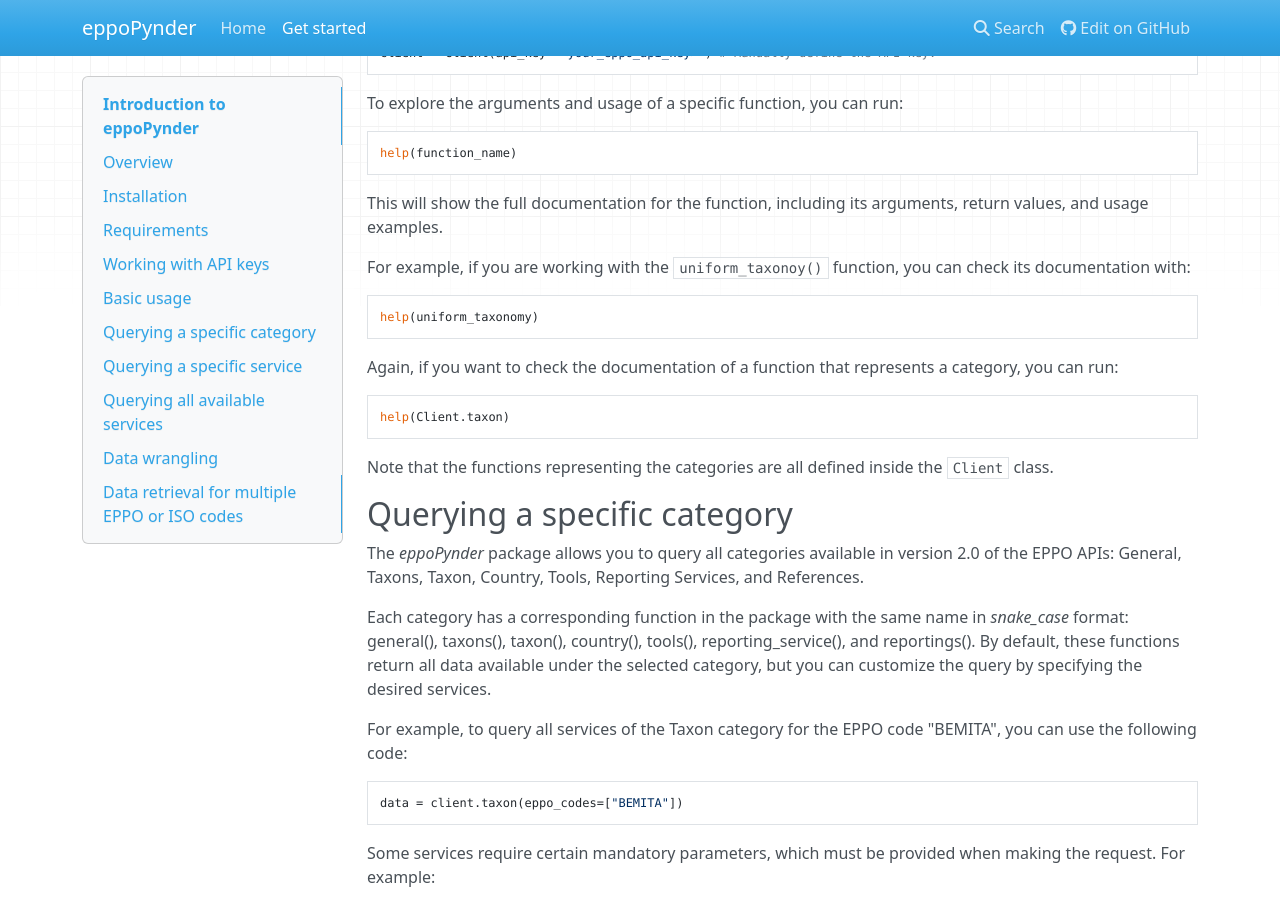
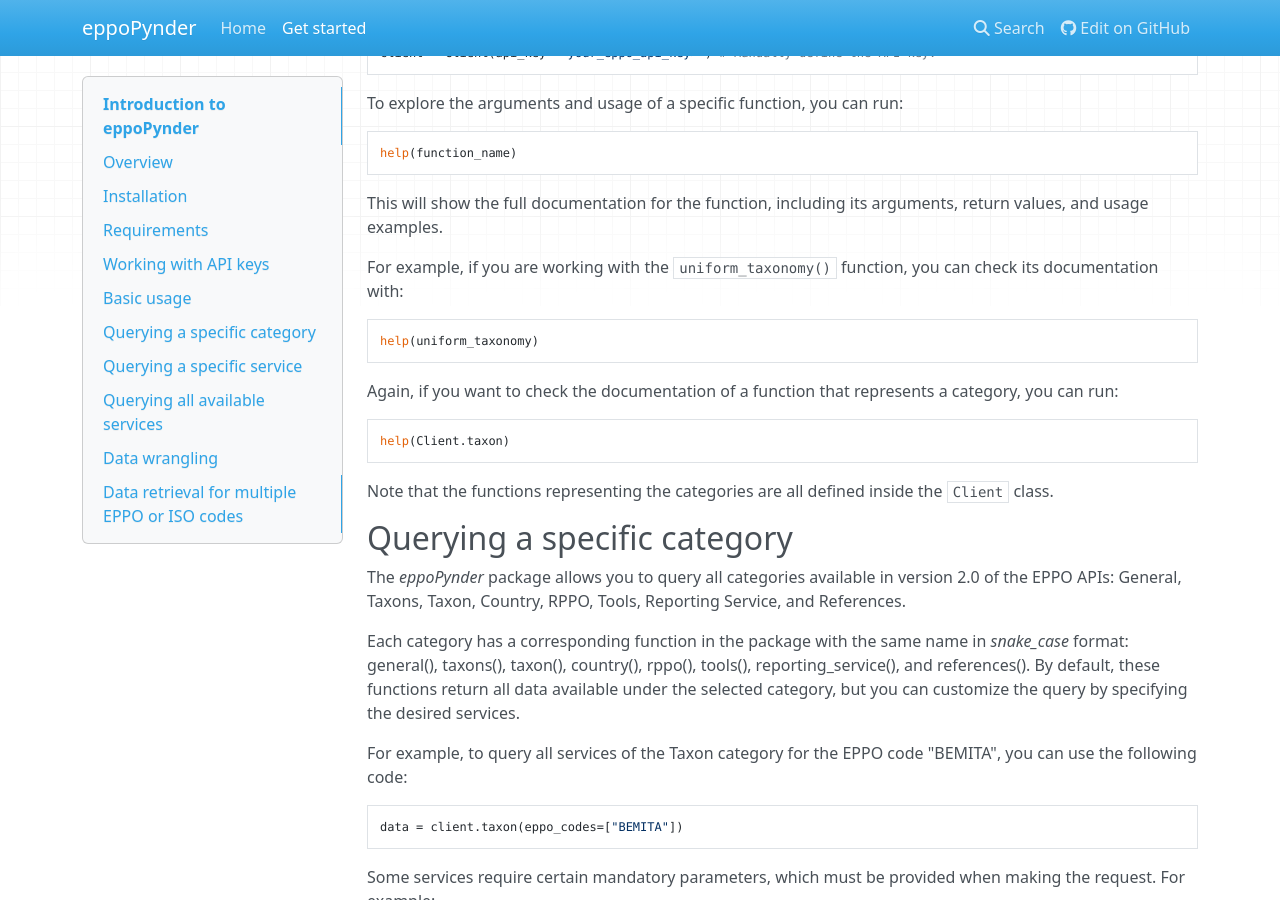
Before and after one commit to openefsa/eppoPynder, an MkDocs documentation site: the page built from docs/guide.md, in a window 1280 px wide and 900 px high, scrolled down 1924 px. Built offline with MkDocs 1.6.1, drawn with Linux system fonts in a browser that asks for light colours; nearby versions of some CDN libraries.

````diff
--- a/docs/guide.md
+++ b/docs/guide.md
@@ -111,7 +111,7 @@ help(function_name)
 This will show the full documentation for the function, including its
 arguments, return values, and usage examples.
 
-For example, if you are working with the `uniform_taxonoy()` function,
+For example, if you are working with the `uniform_taxonomy()` function,
 you can check its documentation with:
 
 ```python
@@ -131,14 +131,14 @@ Note that the functions representing the categories are all defined inside the
 ## Querying a specific category
 
 The *eppoPynder* package allows you to query all categories available in
-version 2.0 of the EPPO APIs: General, Taxons, Taxon, Country, Tools, Reporting
-Services, and References.
+version 2.0 of the EPPO APIs: General, Taxons, Taxon, Country, RPPO, Tools,
+Reporting Service, and References.
 
 Each category has a corresponding function in the package with the same name
-in *snake_case* format: general(), taxons(), taxon(), country(), tools(),
-reporting_service(), and reportings(). By default, these functions return all
-data available under the selected category, but you can customize the query by
-specifying the desired services.
+in *snake_case* format: general(), taxons(), taxon(), country(), rppo(),
+tools(), reporting_service(), and references(). By default, these functions
+return all  data available under the selected category, but you can customize
+the query by specifying the desired services.
 
 For example, to query all services of the Taxon category for the EPPO code
 "BEMITA", you can use the following code:
--- a/pyproject.toml
+++ b/pyproject.toml
@@ -34,7 +34,7 @@ dev = [
 ]
 
 [project.urls]
-"Homepage" = "https://github.com/openefsa/eppoPynder"
+"Homepage" = "https://openefsa.github.io/eppoPynder/"
 "Repository" = "https://github.com/openefsa/eppoPynder"
 "Bug Tracker" = "https://github.com/openefsa/eppoPynder/issues"
 
````
